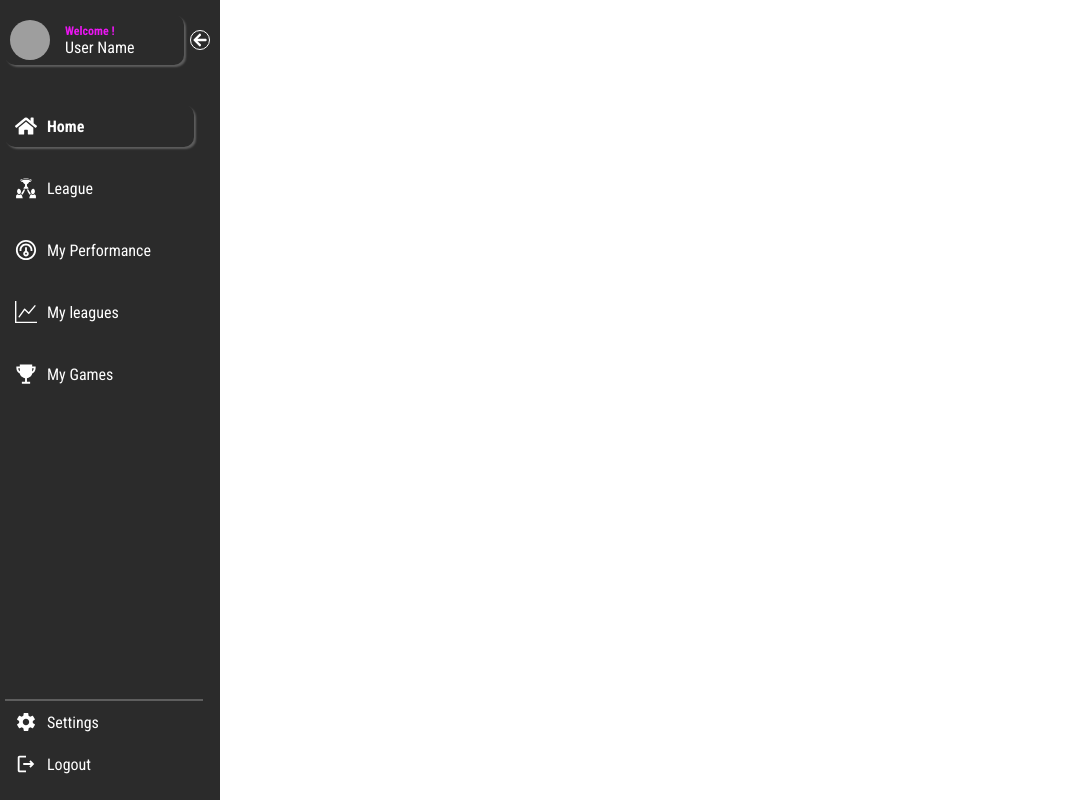
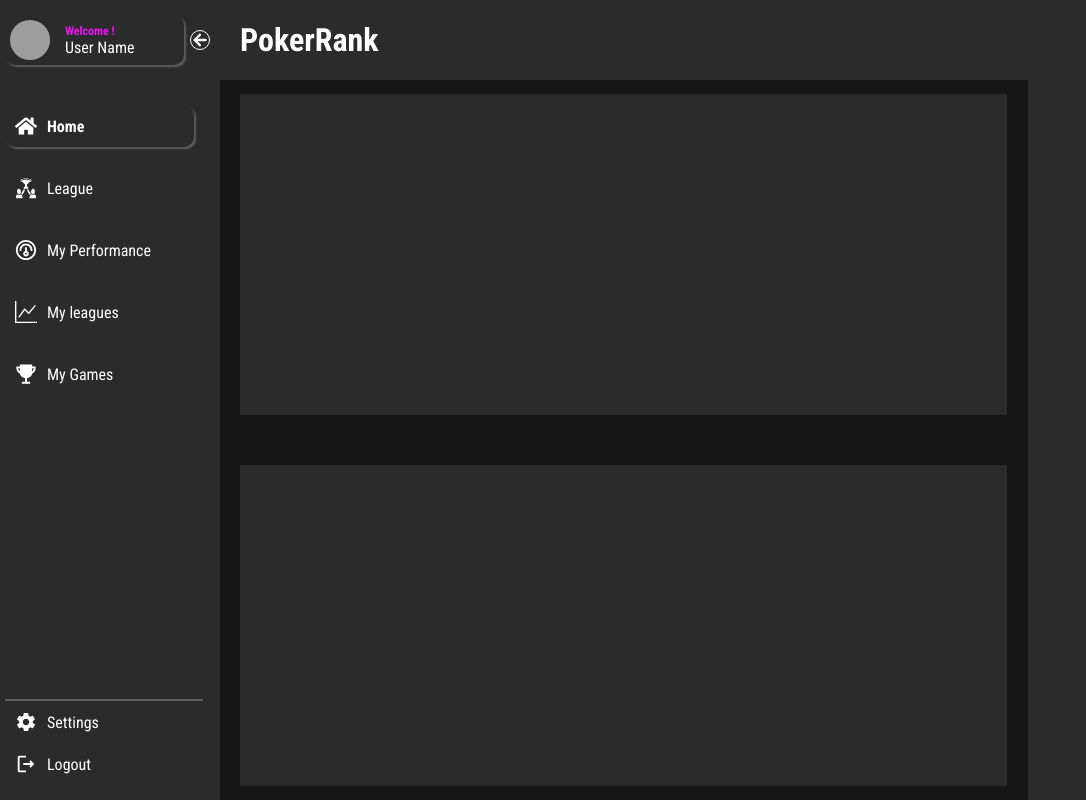
Before and after one commit to viniciusleitef/PokerRank, a Next.js app: page /home in a window 1280 px wide. Shown: the whole page, without its empty margins (0-1086 px from the left). Built offline with nearby package versions, Linux system fonts and the light colour scheme; grey boxes are pictures that could not be loaded.

Commit message:
route configuration started public/private. Not finished

```diff
--- a/components/MenuItem/menuitem.js
+++ b/components/MenuItem/menuitem.js
@@ -11,7 +11,7 @@ function MenuItem({ route, text, icon, isCompact }) {
     <>
       {isCompact ? (
         <Link className={styles.link} href={route}>
-          <div className={`${styles.box} ${styles.boxCompact}`}>{icon}</div>
+          <div className={`${styles.box} ${styles.boxCompact} ${isActive(route) ? styles.active : ""}`}>{icon}</div>
         </Link>
       ) : (
         <Link className={styles.link} href={route}>
--- a/components/SideMenu/sideMenu.js
+++ b/components/SideMenu/sideMenu.js
@@ -34,7 +34,7 @@ function SideMenu() {
             </div>
             <div className={styles.menu}>
               <MenuItem route="/home"text="Home" icon={<FaHome size={22} />} />
-              <MenuItem route="/" text="League" icon={<GiChampions size={22} />} />
+              <MenuItem route="/league" text="League" icon={<GiChampions size={22} />} />
               <MenuItem route="/" text="My Performance" icon={<CgPerformance size={22} />} />
               <MenuItem route="/" text="My leagues" icon={<BsGraphUp size={22} />} />
               <MenuItem route="/" text="My Games" icon={<IoTrophySharp size={22} />} />
@@ -57,8 +57,8 @@ function SideMenu() {
               </div>
             </div>
             <div className={styles.menu}>
-              <MenuItem route="/" icon={<FaHome size={22}/>} isCompact={true} />
-              <MenuItem route="/" icon={<GiChampions size={22} />} isCompact={true}/>
+              <MenuItem route="/home" icon={<FaHome size={22}/>} isCompact={true} />
+              <MenuItem route="/league" icon={<GiChampions size={22} />} isCompact={true}/>
               <MenuItem route="/" icon={<CgPerformance size={22} />} isCompact={true}/>
               <MenuItem route="/" icon={<BsGraphUp size={22} />} isCompact={true}/>
               <MenuItem route="/" icon={<IoTrophySharp size={22} />} isCompact={true}/>
--- a/components/SideMenu/sideMenu.module.css
+++ b/components/SideMenu/sideMenu.module.css
@@ -1,7 +1,7 @@
 .sideMenu {
   position: relative;
   height: 100vh;
-  background-color: rgb(43, 43, 43);
+  background-color: var(--light-gray);
   padding: 15px 5px;
   transition: all 200ms;
 }
--- /dev/null
+++ b/context/AuthContext.js
@@ -0,0 +1,17 @@
+import { createContext } from "react";
+
+export const AuthContext = createContext({});
+
+export function AuthProvider({children}) {
+  const isAuthenticated = false;
+
+  const login = async () => {
+    // Chamada api
+    //
+  }
+  return (
+    <AuthContext.Provider value={{ isAuthenticated }}>
+      {children}
+    </AuthContext.Provider>
+  );
+}
--- a/package.json
+++ b/package.json
@@ -17,6 +17,7 @@
     "next": "^14.2.14",
     "react": "^18.3.1",
     "react-dom": "^18.3.1",
+    "react-hook-form": "^7.53.0",
     "react-icons": "^5.3.0"
   },
   "devDependencies": {
--- a/pages/_app.js
+++ b/pages/_app.js
@@ -1,10 +1,11 @@
 import "../styles/global.css";
+import { AuthProvider } from "../context/AuthContext";
 
 function MyApp({ Component, pageProps }) {
   return (
-    <>
+    <AuthProvider>
       <Component {...pageProps} />
-    </>
+    </AuthProvider>
   );
 }
 
--- a/pages/home/index.js
+++ b/pages/home/index.js
@@ -3,9 +3,23 @@ import SideMenu from "../../components/SideMenu/sideMenu.js";
 
 function home() {
   return (
-    <>
-      <SideMenu/>
-    </>
+    <div className={styles.body}>
+      <SideMenu />
+      <div className={styles.centerSection}>
+        <div className={styles.centerSectionHeader}>
+          <h1>PokerRank</h1>
+        </div>
+        <div className={styles.centerSectionContent}>
+          <div className={styles.itemBox}>
+            <div className={styles.cardsBox}></div>
+
+            <div className={styles.calendarBox}></div>
+          </div>
+        </div>
+      </div>
+
+      <div className={styles.rightSection}></div>
+    </div>
   );
 }
 
--- a/styles/global.css
+++ b/styles/global.css
@@ -2,6 +2,8 @@
 
 :root{
   --rose-color: rgb(236, 21, 243);
+  --light-gray: rgb(43,43,43);
+  --dark-gray: rgb(22,22,22);
 }
 
 *{
--- a/styles/privhome.module.css
+++ b/styles/privhome.module.css
@@ -0,0 +1,59 @@
+.body{
+  display: flex;
+}
+
+.centerSection{
+  width: 100%;
+  height: 100vh;
+  background-color: var(--dark-gray);
+}
+
+.centerSectionHeader{
+  display: flex;
+  justify-content: start;
+  align-items: center;
+  padding-left: 20px;
+  width: 100%;
+  height: 80px;
+  background-color: var(--light-gray);
+  color: white;
+}
+
+.centerSectionContent{
+  display: flex;
+  width: 100%;
+  height: calc(100vh - 80px);
+  justify-content: center;
+  align-items: center;
+  gap: 20px;
+}
+
+.itemBox{
+  display: flex;
+  justify-content: center;
+  align-items: center;
+  flex-direction: column;
+  gap: 50px;
+  width: 95%;
+  height: 96%;
+}
+
+.cardsBox{
+  width: 100%;
+  height: 100%;
+  background-color: var(--light-gray);
+}
+
+.calendarBox{
+  width: 100%;
+  height: 100%;
+  background-color: var(--light-gray);
+}
+
+
+
+.rightSection{
+  width: 400px;
+  height: 100vh;
+  background-color: var(--light-gray);
+}
```
Also changed, not shown: pages/league/index.js (added, +9 -0 lines), pages/login/index.js (+12 -4 lines), styles/league.module.css (added), 1 other file (tests, documents, lock files or other folders).
